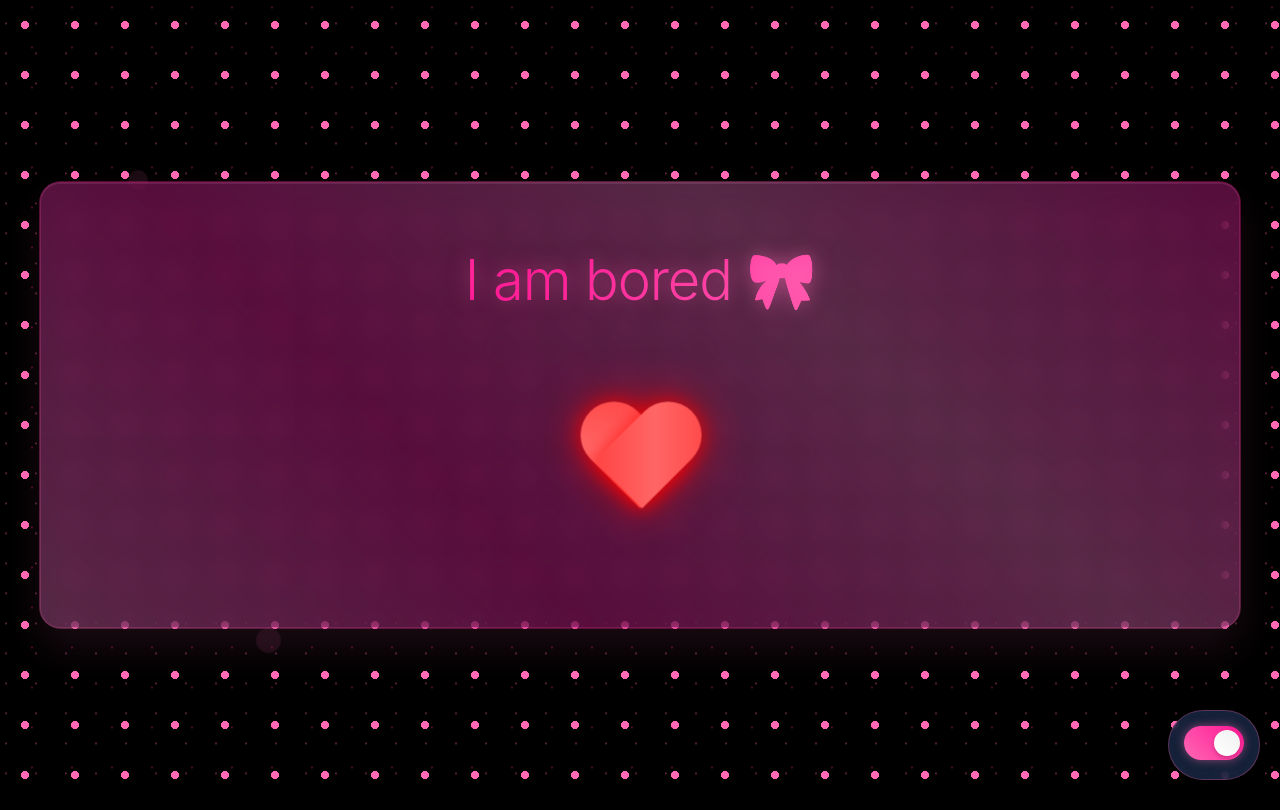
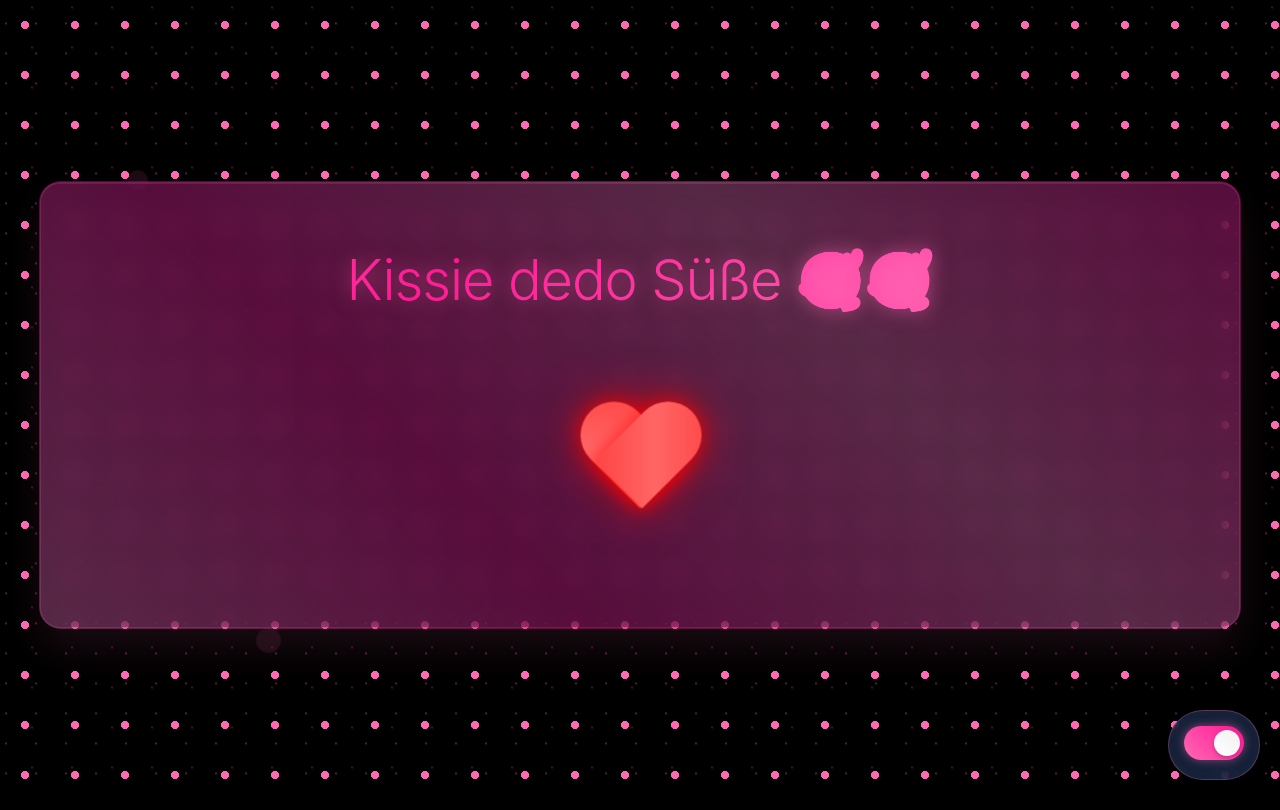
Before and after one commit to hy69x/hy69, a plain HTML site: page tpps/index.html in a window 1280 px wide. Drawn offline with Linux system fonts and the light colour scheme.

Commit message:
Update index.html

```diff
--- a/tpps/index.html
+++ b/tpps/index.html
@@ -409,7 +409,7 @@
     </div>
 
     <div class="container">
-        <h2 class="welcome-text">I am bored 🎀</h2>
+        <h2 class="welcome-text">Kissie dedo Süße 🥰🥰 </h2>
 
         <div class="heart-container">
             <div class="heart"></div>
```
